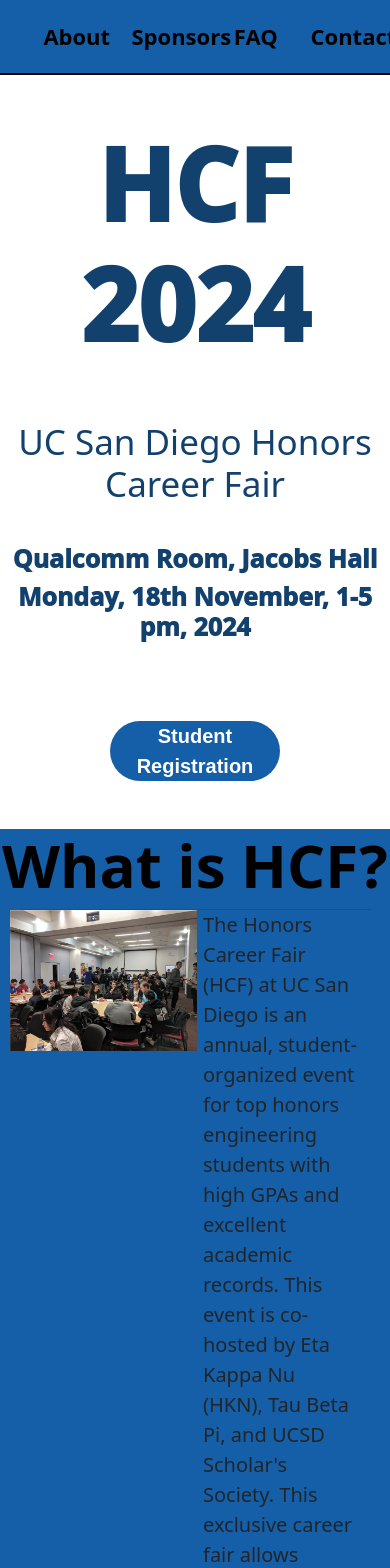
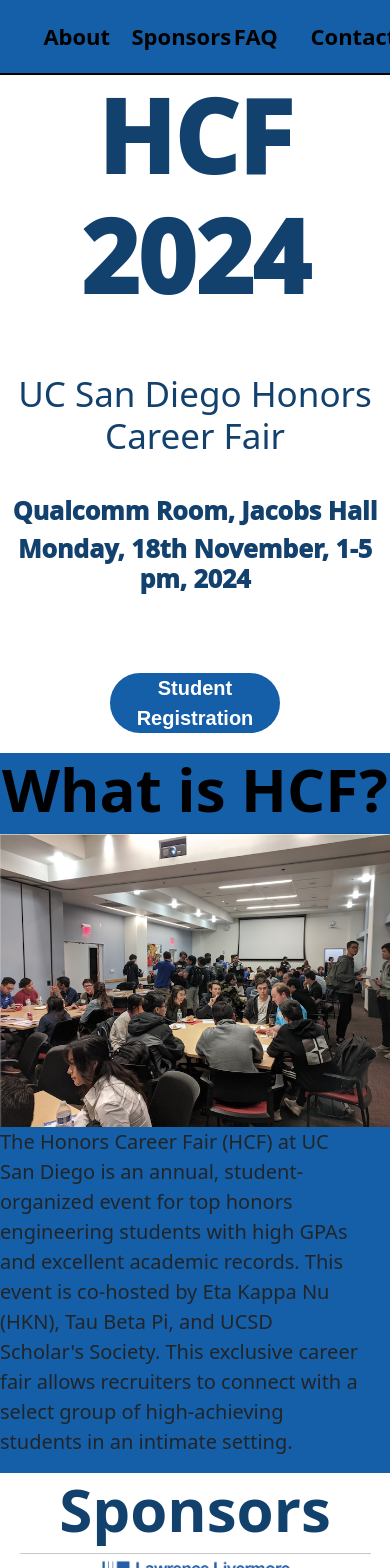
Before and after one commit to nlormsby/EventTemplate, a React (Create React App) app in the folder event-app/: page / in a window 390 px wide. Shown: the top 1568 px of the page. Built offline with nearby package versions, Linux system fonts and the light colour scheme.

Commit message:
phone css

```diff
--- a/event-app/src/App.css
+++ b/event-app/src/App.css
@@ -418,11 +418,27 @@
     width: 170px;
     height: 60px;
     font-size: 20px;
+    margin-bottom: 20px;
+  }
+  .home {
+    height: fit-content;
   }
 
   #about {
     scroll-margin-top: 0px;
+    height: fit-content;
   }
+
+  .column {
+    column-count: 1;
+  }
+
+  .aImg img {
+    width: 100%;
+    height:auto;
+    margin: auto;
+  }
+
   .aboutP {
     overflow: auto;
     font-size: 20px;
```
